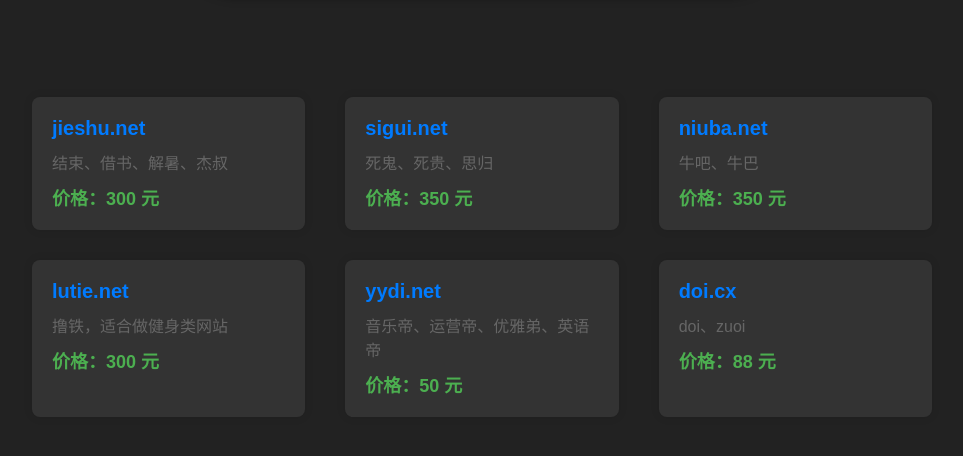
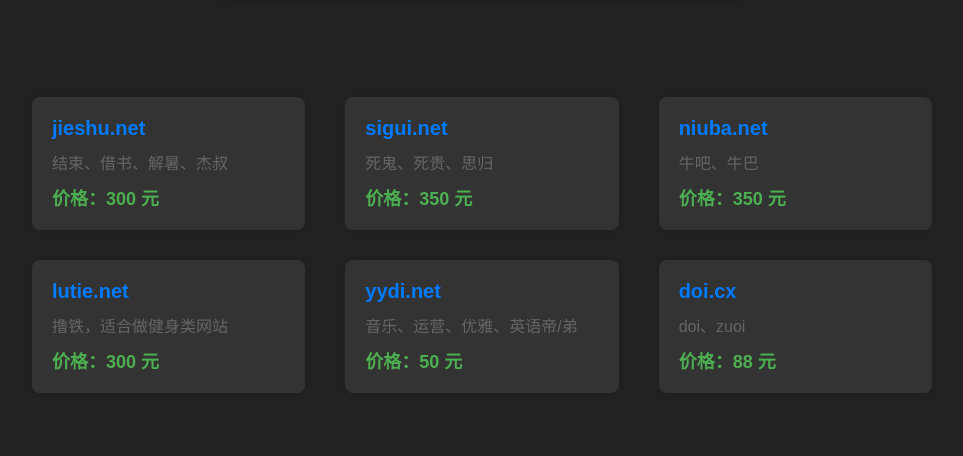
Before and after one commit to heifan00/iiii.host, a plain HTML site: page index.html in a window 1280 px wide. Shown: the part 258-714 px from the top of the page, without its empty margins (158-1121 px from the left). Drawn offline with Linux system fonts and the light colour scheme.

Commit message:
Update index.html

```diff
--- a/index.html
+++ b/index.html
@@ -121,7 +121,7 @@
       {"mi":"sigui.net","price":350,"desc":"死鬼、死贵、思归"},
       {"mi":"niuba.net","price":350,"desc":"牛吧、牛巴"},
       {"mi":"lutie.net","price":300,"desc":"撸铁，适合做健身类网站"},
-      {"mi":"yydi.net","price":50,"desc":"音乐帝、运营帝、优雅弟、英语帝"},
+      {"mi":"yydi.net","price":50,"desc":"音乐、运营、优雅、英语帝/弟"},
       {"mi":"doi.cx","price":88,"desc":"doi、zuoi"},
     ];
 
```
